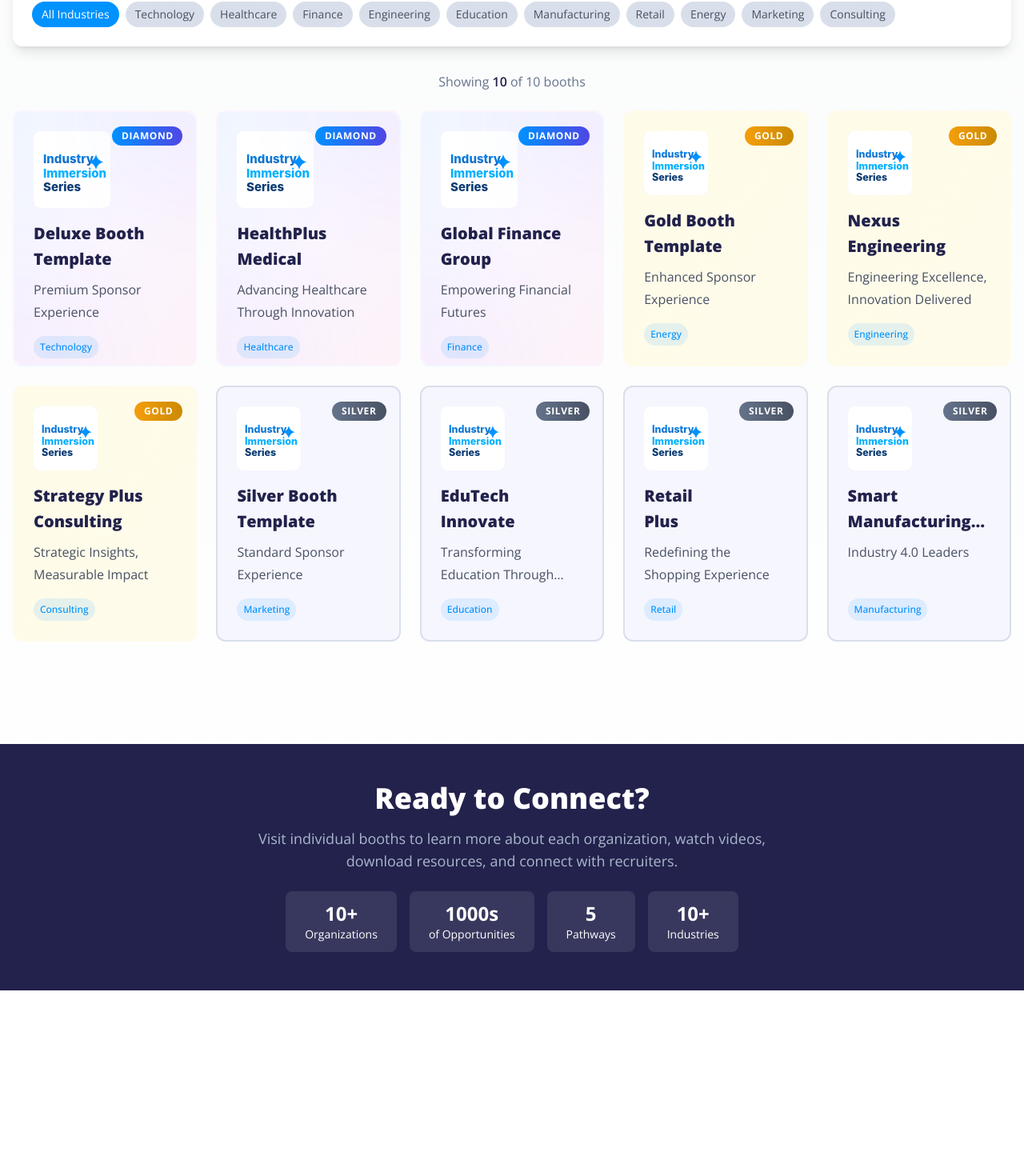
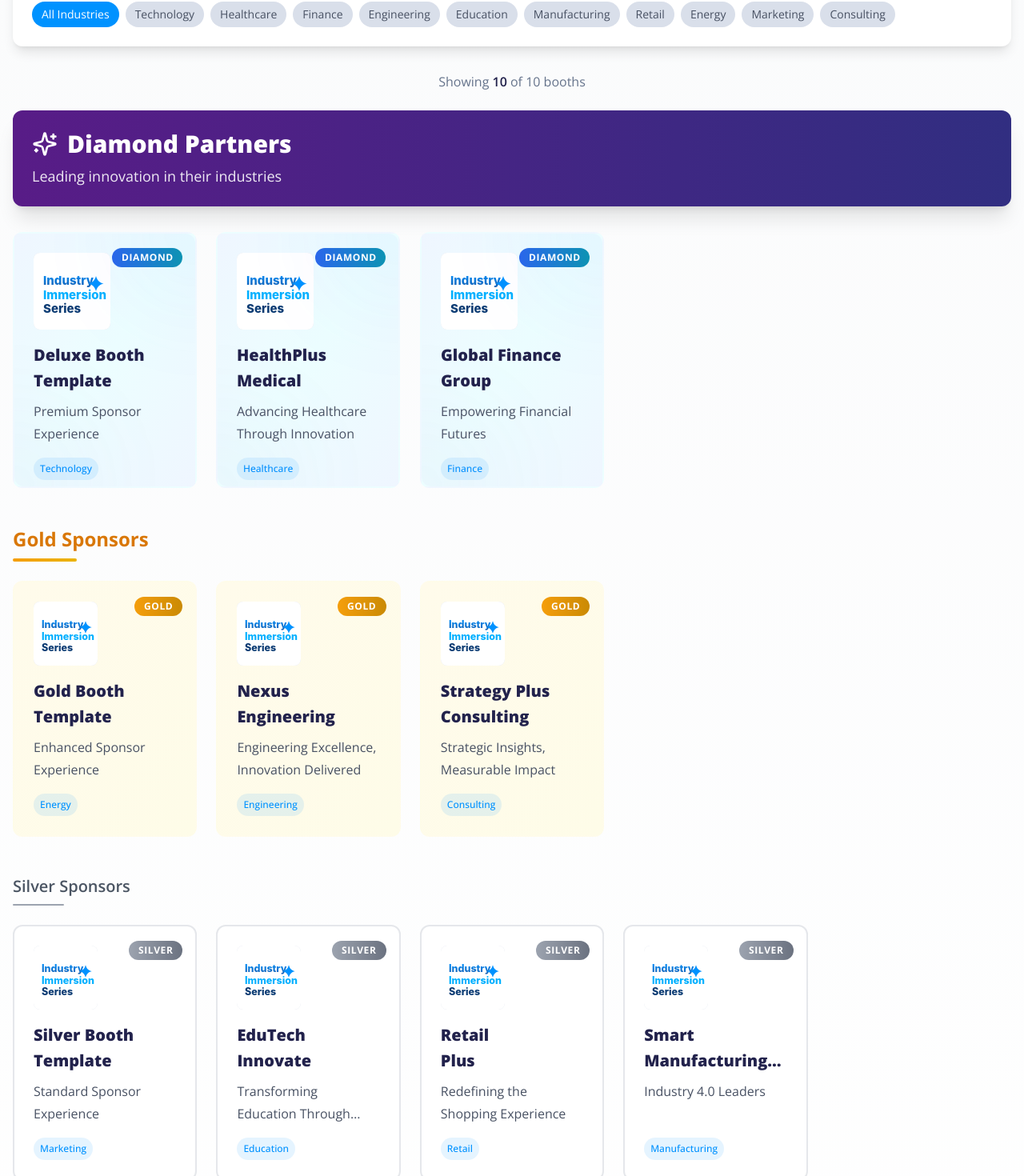
Before and after one commit to damianstory/booths-and-expohall, a Next.js app: page / in a window 1280 px wide. Shown: the part 602-2072 px from the top of the page at 80% size. Before the commit the page ends 1840 px from the top, so only its background shows below. Built offline with nearby package versions, Linux system fonts and the light colour scheme.

Commit message:
Update CLAUDE.md to reflect new booth types and data management details; enhance booth card styling and layout in ExpoHall component for improved user experience.

```diff
--- a/src/app/globals.css
+++ b/src/app/globals.css
@@ -71,7 +71,7 @@
   .expo-bento-grid {
     display: grid;
     grid-template-columns: repeat(12, 1fr);
-    gap: var(--space-lg);
+    gap: var(--space-md) var(--space-sm); /* reduced horizontal gap */
     width: 100%;
   }
 
@@ -79,7 +79,7 @@
   @media (max-width: 767px) {
     .expo-bento-grid {
       grid-template-columns: repeat(12, 1fr);
-      gap: var(--space-sm);
+      gap: var(--space-sm) 8px; /* even smaller horizontal gap on mobile */
     }
   }
 
@@ -87,20 +87,23 @@
   @media (min-width: 768px) and (max-width: 1023px) {
     .expo-bento-grid {
       grid-template-columns: repeat(12, 1fr);
-      gap: var(--space-md);
+      gap: var(--space-md) var(--space-sm); /* reduced horizontal gap on tablet */
     }
   }
 
   /* Desktop - Add height optimizations */
   @media (min-width: 1024px) {
     .expo-bento-grid {
-      gap: var(--space-lg);
+      gap: var(--space-lg) var(--space-md); /* reduced horizontal gap on desktop */
     }
   }
 
   /* Booth Card Animations */
   .booth-card-wrapper {
     animation: fadeInUp 0.6s var(--ease-standard) both;
+    /* Extend hover area to prevent dual card refresh */
+    margin: -2px;
+    padding: 2px;
   }
 
   .booth-card {
@@ -152,6 +155,51 @@
     }
   }
 
+  @keyframes float {
+    0%, 100% {
+      transform: translateY(0px) rotate(0deg);
+    }
+    33% {
+      transform: translateY(-2px) rotate(0.5deg);
+    }
+    66% {
+      transform: translateY(2px) rotate(-0.5deg);
+    }
+  }
+
+  @keyframes particle-float-1 {
+    0%, 100% {
+      transform: translateY(0px) scale(1);
+      opacity: 0.6;
+    }
+    50% {
+      transform: translateY(-3px) scale(1.1);
+      opacity: 1;
+    }
+  }
+
+  @keyframes particle-float-2 {
+    0%, 100% {
+      transform: translateY(0px) scale(1);
+      opacity: 0.4;
+    }
+    50% {
+      transform: translateY(-2px) scale(1.2);
+      opacity: 0.8;
+    }
+  }
+
+  @keyframes particle-float-3 {
+    0%, 100% {
+      transform: translateY(0px) scale(1);
+      opacity: 0.5;
+    }
+    50% {
+      transform: translateY(-4px) scale(1.05);
+      opacity: 0.9;
+    }
+  }
+
   /* Tilt effect helpers */
   .preserve-3d {
     transform-style: preserve-3d;
@@ -198,4 +246,35 @@
     background-size: 2000px 100%;
     animation: shimmer 2s infinite;
   }
+
+  /* Enhanced shimmer effects for diamond tier */
+  .shimmer-effect {
+    background: linear-gradient(
+      90deg,
+      transparent 0%,
+      rgba(255, 255, 255, 0.2) 50%,
+      transparent 100%
+    );
+    background-size: 200% 100%;
+  }
+
+  .animate-shimmer {
+    animation: shimmer 2s infinite;
+  }
+
+  .animate-float {
+    animation: float 6s ease-in-out infinite;
+  }
+
+  .animate-particle-float-1 {
+    animation: particle-float-1 4s ease-in-out infinite;
+  }
+
+  .animate-particle-float-2 {
+    animation: particle-float-2 5s ease-in-out infinite;
+  }
+
+  .animate-particle-float-3 {
+    animation: particle-float-3 3.5s ease-in-out infinite;
+  }
 }
--- a/src/components/expo/BoothCard.tsx
+++ b/src/components/expo/BoothCard.tsx
@@ -31,24 +31,35 @@ export default function BoothCard({ sponsor, index = 0 }: BoothCardProps) {
     switch (sponsor.tier) {
       case 'diamond':
         return {
-          wrapper: 'col-span-2 md:col-span-2 lg:col-span-2',
-          card: 'bg-gradient-to-br from-blue-50 via-purple-50 to-pink-50 border-2 border-transparent hover:border-primary-blue',
-          badge: 'bg-gradient-to-r from-primary-blue to-indigo-600 text-white',
-          glow: 'hover:shadow-2xl hover:shadow-primary-blue/20',
+          wrapper: 'col-span-2 md:col-span-3 lg:col-span-3 xl:col-span-3',
+          card: `
+            bg-gradient-to-br from-blue-50 via-cyan-50 to-blue-50
+            border-2 border-transparent hover:border-blue-500
+            relative overflow-hidden
+            before:absolute before:inset-0
+            before:bg-gradient-to-r before:from-blue-600/20 before:via-cyan-600/20 before:to-blue-600/20
+            before:opacity-0 hover:before:opacity-100 before:transition-opacity
+          `,
+          badge: 'bg-gradient-to-r from-blue-600 to-cyan-600 text-white animate-pulse',
+          glow: 'hover:shadow-2xl hover:shadow-blue-500/25 transform hover:scale-[1.02]',
+          animation: 'animate-float',
+          priority: 1
         }
       case 'gold':
         return {
           wrapper: 'col-span-2 md:col-span-2 lg:col-span-1',
-          card: 'bg-gradient-to-br from-yellow-50 to-amber-50 border-2 border-transparent hover:border-amber-500',
+          card: 'bg-gradient-to-br from-amber-50 to-yellow-50 border-2 border-transparent hover:border-amber-400',
           badge: 'bg-gradient-to-r from-amber-500 to-yellow-600 text-white',
-          glow: 'hover:shadow-xl hover:shadow-amber-500/20',
+          glow: 'hover:shadow-xl hover:shadow-amber-400/20',
+          priority: 2
         }
       case 'silver':
         return {
           wrapper: 'col-span-2 md:col-span-1 lg:col-span-1',
-          card: 'bg-off-white border-2 border-neutral-2 hover:border-neutral-3',
-          badge: 'bg-gradient-to-r from-neutral-4 to-neutral-5 text-white',
+          card: 'bg-white border-2 border-gray-200 hover:border-gray-300',
+          badge: 'bg-gradient-to-r from-gray-400 to-gray-500 text-white',
           glow: 'hover:shadow-lg',
+          priority: 3
         }
       default:
         return {
@@ -62,14 +73,38 @@ export default function BoothCard({ sponsor, index = 0 }: BoothCardProps) {
 
   const styles = getTierStyles()
 
+  // Enhanced wrapper component for diamond cards only
+  const DiamondCardEnhancements = ({ children, tier }: { children: React.ReactNode, tier: string }) => {
+    if (tier === 'diamond') {
       return (
+        <div className="relative group">
+          {/* Animated background particles for diamond - only CSS hover, no JS state */}
+          <div className="absolute inset-0 opacity-0 group-hover:opacity-100 transition-opacity duration-500">
+            <div className="absolute top-4 left-4 w-2 h-2 bg-blue-400 rounded-full animate-particle-float-1"></div>
+            <div className="absolute top-8 right-6 w-1 h-1 bg-cyan-400 rounded-full animate-particle-float-2"></div>
+            <div className="absolute bottom-6 left-8 w-1.5 h-1.5 bg-blue-500 rounded-full animate-particle-float-3"></div>
+          </div>
+
+          {/* Shimmer effect on hover - only CSS hover, no JS state */}
+          <div className="absolute inset-0 opacity-0 group-hover:opacity-100 transition-opacity duration-700 shimmer-effect group-hover:animate-shimmer"></div>
+
+          {children}
+        </div>
+      )
+    }
+    return <>{children}</>
+  }
+
+  return (
+    <DiamondCardEnhancements tier={sponsor.tier}>
       <div className={`${styles.wrapper} booth-card-wrapper`}>
         <Link href={`/${sponsor.slug}`}>
           <motion.div
             ref={cardRef}
             className={`
-            booth-card relative rounded-xl p-6 cursor-pointer flex flex-col
+              booth-card group relative rounded-xl p-6 cursor-pointer flex flex-col
               ${styles.card} ${styles.glow}
+              ${sponsor.tier === 'diamond' ? 'animate-float' : ''}
               h-[320px]
             `}
           whileHover={{
@@ -86,7 +121,6 @@ export default function BoothCard({ sponsor, index = 0 }: BoothCardProps) {
             transition: { duration: 0.1 }
           }}
           onHoverStart={() => setIsHovered(true)}
-          onHoverEnd={() => setIsHovered(false)}
           style={{
             transformStyle: 'preserve-3d',
             perspective: 1000,
@@ -190,47 +224,23 @@ export default function BoothCard({ sponsor, index = 0 }: BoothCardProps) {
             </div>
           </motion.div>
 
-          {/* Hover CTA */}
-          <motion.div
-            className="absolute bottom-4 left-4 right-4"
-            initial={{ opacity: 0, y: 10 }}
-            animate={{
-              opacity: isHovered ? 1 : 0,
-              y: isHovered ? 0 : 10
-            }}
-            transition={{
-              duration: 0.2,
-              ease: [0.4, 0, 0.2, 1]
-            }}
-          >
+          {/* Hover CTA - Pure CSS hover */}
+          <div className="absolute bottom-4 left-4 right-4 opacity-0 translate-y-2 group-hover:opacity-100 group-hover:translate-y-0 transition-all duration-200 ease-out pointer-events-none group-hover:pointer-events-auto">
             <div className="bg-primary-blue text-white text-center py-2 px-4 rounded-lg font-medium text-sm shadow-lg">
               Visit Booth →
             </div>
-          </motion.div>
+          </div>
 
-          {/* Decorative Elements for Diamond Tier */}
+          {/* Decorative Elements for Diamond Tier - Pure CSS hover */}
           {sponsor.tier === 'diamond' && (
             <div className="absolute top-0 left-0 w-full h-full rounded-xl pointer-events-none overflow-hidden">
-              <motion.div
-                className="absolute -top-24 -right-24 w-48 h-48 bg-gradient-to-br from-primary-blue/10 to-purple-500/10 rounded-full blur-3xl"
-                animate={{
-                  scale: isHovered ? 1.1 : 1,
-                  opacity: isHovered ? 0.8 : 0.6,
-                }}
-                transition={{ duration: 0.3 }}
-              />
-              <motion.div
-                className="absolute -bottom-24 -left-24 w-48 h-48 bg-gradient-to-tr from-pink-500/10 to-indigo-500/10 rounded-full blur-3xl"
-                animate={{
-                  scale: isHovered ? 1.2 : 1,
-                  opacity: isHovered ? 0.7 : 0.5,
-                }}
-                transition={{ duration: 0.4 }}
-              />
+              <div className="absolute -top-24 -right-24 w-48 h-48 bg-gradient-to-br from-primary-blue/10 to-purple-500/10 rounded-full blur-3xl opacity-60 scale-100 group-hover:opacity-80 group-hover:scale-110 transition-all duration-300"></div>
+              <div className="absolute -bottom-24 -left-24 w-48 h-48 bg-gradient-to-tr from-pink-500/10 to-indigo-500/10 rounded-full blur-3xl opacity-50 scale-100 group-hover:opacity-70 group-hover:scale-120 transition-all duration-400"></div>
             </div>
           )}
         </motion.div>
       </Link>
     </div>
+    </DiamondCardEnhancements>
   )
 }
--- a/src/components/expo/ExpoHall.tsx
+++ b/src/components/expo/ExpoHall.tsx
@@ -55,6 +55,15 @@ export default function ExpoHall() {
 
     return filtered
   }, [selectedIndustry, selectedPathway, showPostSecondary])
+
+  // Group filtered sponsors by tier
+  const sponsorsByTier = useMemo(() => {
+    const diamond = filteredSponsors.filter(s => s.tier === 'diamond')
+    const gold = filteredSponsors.filter(s => s.tier === 'gold')
+    const silver = filteredSponsors.filter(s => s.tier === 'silver')
+
+    return { diamond, gold, silver }
+  }, [filteredSponsors])
 
   // Count statistics
   const stats = useMemo(() => {
@@ -177,9 +186,7 @@ export default function ExpoHall() {
                 animate={{ opacity: 1, y: 0 }}
                 transition={{ duration: 0.8, ease: [0.4, 0, 0.2, 1] }}
               >
-                <Sparkles className="w-8 h-8" />
                 <h1 className="text-6xl font-black">myBlueprint Career Launch Expo</h1>
-                <Sparkles className="w-8 h-8" />
               </motion.div>
               <motion.p
                 className="text-xl font-medium opacity-90 mb-8"
@@ -281,12 +288,32 @@ export default function ExpoHall() {
                 ) : filteredSponsors.length > 0 ? (
                   <motion.div
                     key="results"
-                    className="expo-booth-grid grid grid-cols-2 md:grid-cols-3 lg:grid-cols-4 xl:grid-cols-5 gap-6"
+                    className="space-y-12"
                     initial={{ opacity: 0 }}
                     animate={{ opacity: 1 }}
                     transition={{ duration: 0.4 }}
                   >
-                    {filteredSponsors.map((sponsor, index) => (
+                    {/* Premier Partners Section (Diamond) */}
+                    {sponsorsByTier.diamond.length > 0 && (
+                      <div>
+                        <motion.div
+                          className="mb-8"
+                          initial={{ opacity: 0, y: 20 }}
+                          animate={{ opacity: 1, y: 0 }}
+                          transition={{ duration: 0.6, ease: [0.4, 0, 0.2, 1] }}
+                        >
+                          <div className="bg-gradient-to-r from-purple-900 to-indigo-900 text-white rounded-xl p-6 shadow-xl">
+                            <h2 className="text-3xl font-black mb-2 flex items-center gap-3">
+                              <Sparkles className="w-8 h-8" />
+                              Diamond Partners
+                            </h2>
+                            <p className="text-lg font-light opacity-90">
+                              Leading innovation in their industries
+                            </p>
+                          </div>
+                        </motion.div>
+                        <div className="expo-booth-grid grid grid-cols-2 md:grid-cols-3 lg:grid-cols-4 xl:grid-cols-5 gap-6">
+                          {sponsorsByTier.diamond.map((sponsor, index) => (
                             <motion.div
                               key={sponsor.id}
                               initial={{ opacity: 0, y: 30 }}
@@ -303,6 +330,81 @@ export default function ExpoHall() {
                               />
                             </motion.div>
                           ))}
+                        </div>
+                      </div>
+                    )}
+
+                    {/* Gold Sponsors Section */}
+                    {sponsorsByTier.gold.length > 0 && (
+                      <div>
+                        <motion.div
+                          className="mb-6"
+                          initial={{ opacity: 0, y: 20 }}
+                          animate={{ opacity: 1, y: 0 }}
+                          transition={{ duration: 0.6, delay: 0.1, ease: [0.4, 0, 0.2, 1] }}
+                        >
+                          <h2 className="text-2xl font-bold text-amber-600 mb-2">
+                            Gold Sponsors
+                          </h2>
+                          <div className="h-1 w-20 bg-gradient-to-r from-amber-500 to-yellow-500 rounded-full"></div>
+                        </motion.div>
+                        <div className="expo-booth-grid grid grid-cols-2 md:grid-cols-3 lg:grid-cols-4 xl:grid-cols-5 gap-6">
+                          {sponsorsByTier.gold.map((sponsor, index) => (
+                            <motion.div
+                              key={sponsor.id}
+                              initial={{ opacity: 0, y: 30 }}
+                              animate={{ opacity: 1, y: 0 }}
+                              transition={{
+                                duration: 0.5,
+                                delay: (sponsorsByTier.diamond.length + index) * 0.05,
+                                ease: [0.4, 0, 0.2, 1]
+                              }}
+                            >
+                              <BoothCard
+                                sponsor={sponsor}
+                                index={sponsorsByTier.diamond.length + index}
+                              />
+                            </motion.div>
+                          ))}
+                        </div>
+                      </div>
+                    )}
+
+                    {/* Silver Sponsors Section */}
+                    {sponsorsByTier.silver.length > 0 && (
+                      <div>
+                        <motion.div
+                          className="mb-6"
+                          initial={{ opacity: 0, y: 20 }}
+                          animate={{ opacity: 1, y: 0 }}
+                          transition={{ duration: 0.6, delay: 0.2, ease: [0.4, 0, 0.2, 1] }}
+                        >
+                          <h2 className="text-xl font-semibold text-gray-600 mb-2">
+                            Silver Sponsors
+                          </h2>
+                          <div className="h-0.5 w-16 bg-gray-400 rounded-full"></div>
+                        </motion.div>
+                        <div className="expo-booth-grid grid grid-cols-2 md:grid-cols-3 lg:grid-cols-4 xl:grid-cols-5 gap-6">
+                          {sponsorsByTier.silver.map((sponsor, index) => (
+                            <motion.div
+                              key={sponsor.id}
+                              initial={{ opacity: 0, y: 30 }}
+                              animate={{ opacity: 1, y: 0 }}
+                              transition={{
+                                duration: 0.5,
+                                delay: (sponsorsByTier.diamond.length + sponsorsByTier.gold.length + index) * 0.05,
+                                ease: [0.4, 0, 0.2, 1]
+                              }}
+                            >
+                              <BoothCard
+                                sponsor={sponsor}
+                                index={sponsorsByTier.diamond.length + sponsorsByTier.gold.length + index}
+                              />
+                            </motion.div>
+                          ))}
+                        </div>
+                      </div>
+                    )}
                   </motion.div>
                 ) : (
                   <motion.div
```
Also changed, not shown: 1 other file (tests, documents, lock files or other folders). Lines whose indentation alone changed are shown as unchanged.
